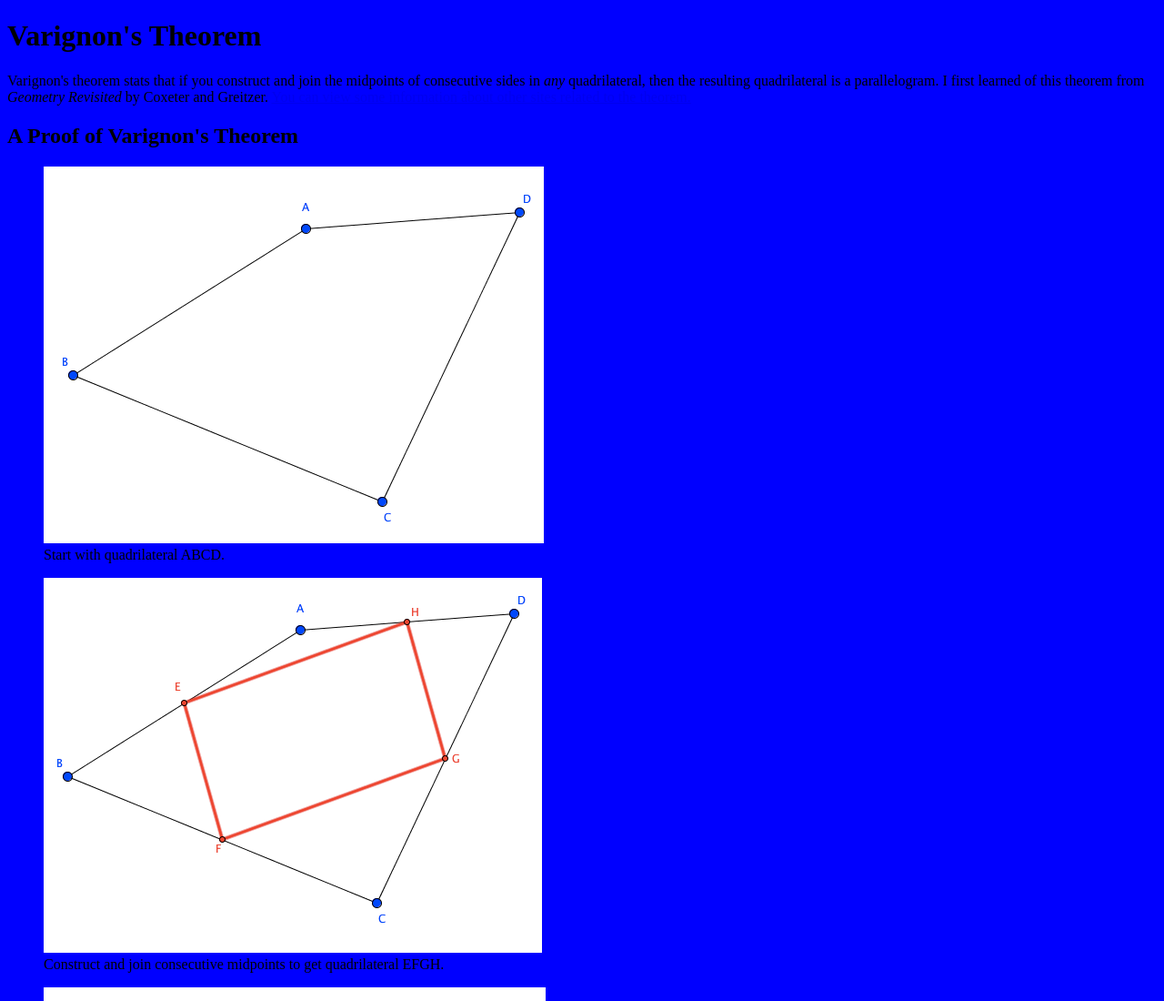
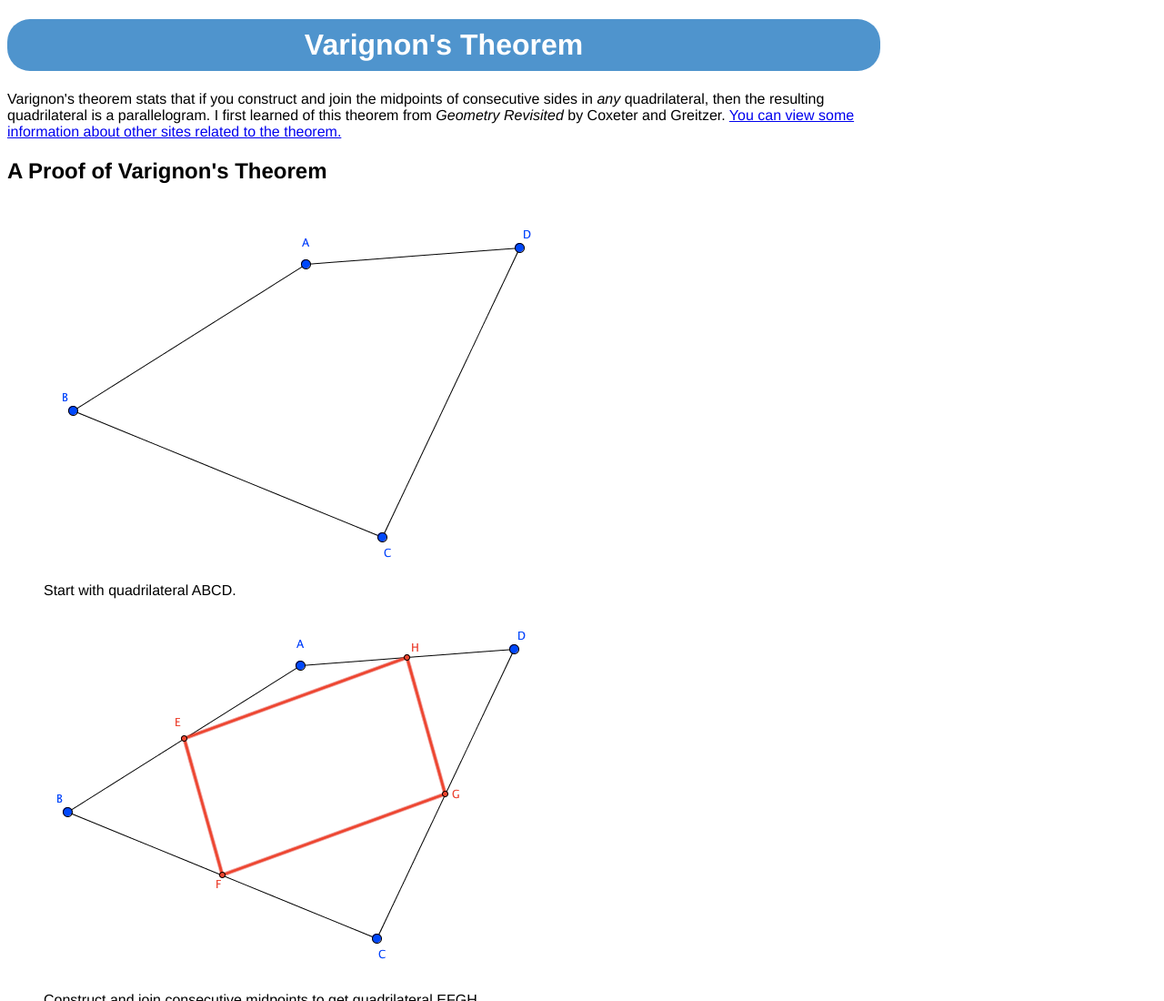
Before and after one commit to mjmoran123/mjmoran123.github.io, a plain HTML site: page index.html in a window 1280 px wide. Shown: the top 1100 px of the page at 91% size. Drawn offline with Linux system fonts and the light colour scheme.

Commit message:
style h1

```diff
--- a/styles.css
+++ b/styles.css
@@ -1 +1,13 @@
-body {background-color: blue;}
+body {
+	background-color: white;
+	width: 960px;
+	font-family: Helvetica, sans-serif;
+}
+
+h1 {
+	padding: 10px;
+	text-align: center;
+	color: rgb(255,255,255);
+	background-color: rgb(79,148,205);
+	border-radius: 25px;
+}
```
